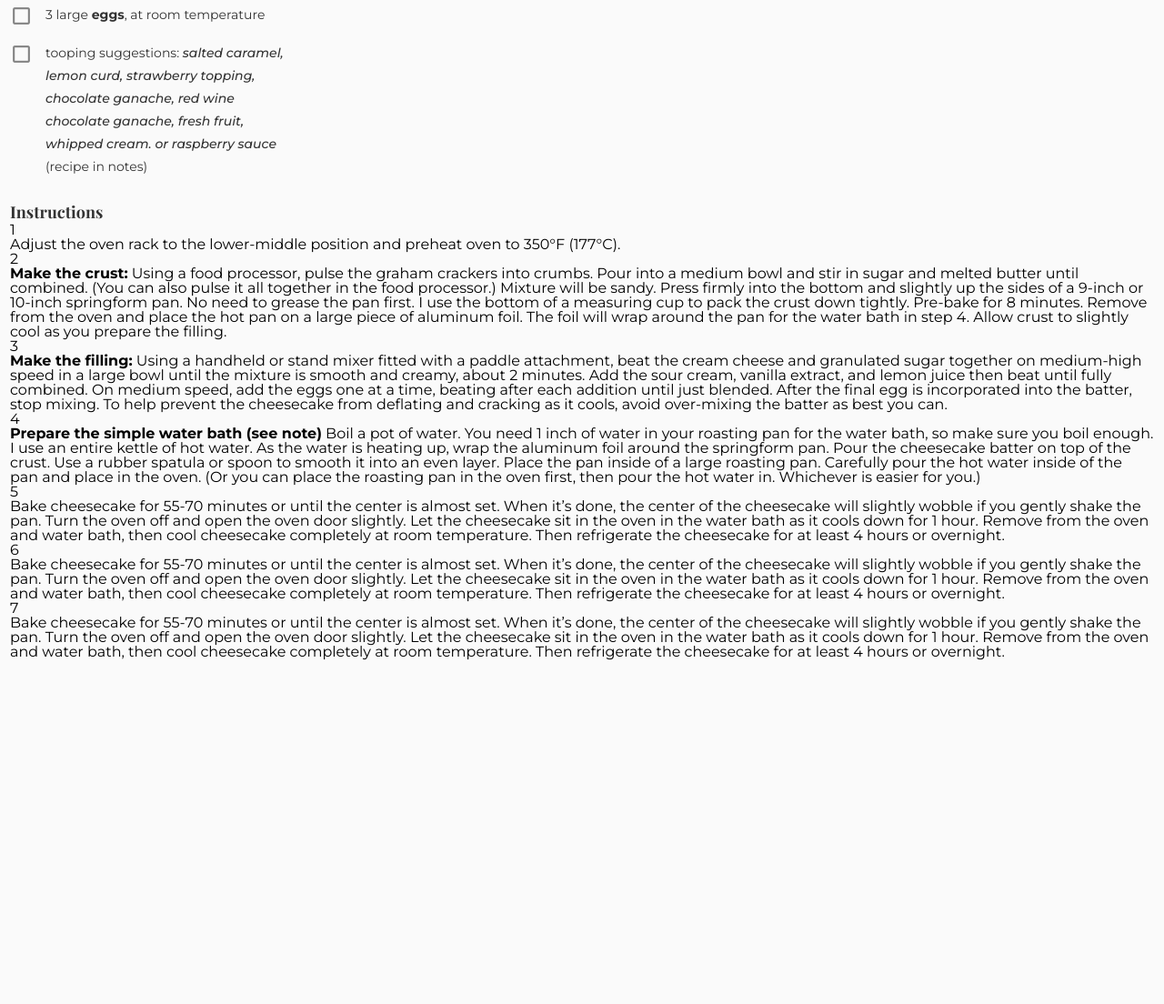
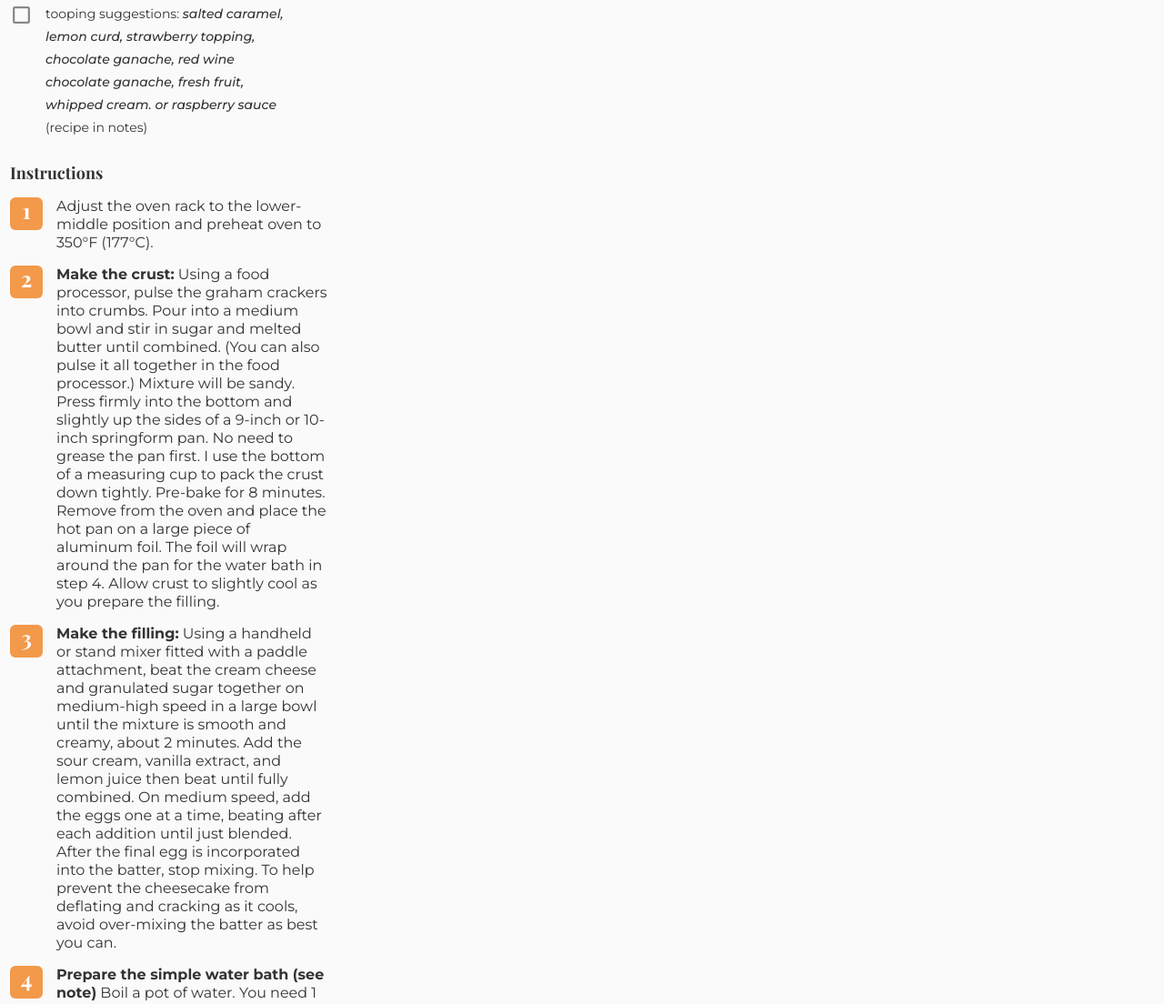
Before and after one commit to lucasmelosilva/classic-cheesecake-recipe, a plain HTML site: page index.html in a window 1280 px wide. Shown: the part 1400-2504 px from the top of the page at 91% size. Before the commit the page ends 2149 px from the top, so only its background shows below. Drawn offline with nearby package versions, Linux system fonts and the light colour scheme; a web font is replaced by a local one.

Commit message:
remane class && add instructions style

```diff
--- a/assets/css/style.css
+++ b/assets/css/style.css
@@ -22,7 +22,7 @@ body {
   line-height: 32px;
 }
 
-.content-text {
+.text-content {
   display: flex;
 }
 
@@ -84,7 +84,6 @@ main {
   width: 320px;
   display: flex;
   margin-top: 12px;
-  /* align-items: center; */
 }
 
 .ingredients--list__item::before {
@@ -107,3 +106,31 @@ strong {
   font-style: italic;
   font-weight: 500;
 }
+
+.recipe--instructions {
+  margin-top: 15px;
+  display: flex;
+}
+
+.recipe--instructions__step {
+  padding-top: 2px;
+  margin-right: 15px;
+  width: 36px;
+  height: 36px;
+  background: #f2994a;
+  text-align: center;
+  display: flex;
+  justify-content: center;
+  border-radius: 6px;
+  font-family: "Playfair Display", serif;
+  font-size: 24px;
+  font-weight: 700;
+  color: #ffffff;
+}
+
+.recipe--instructions__text-content {
+  color: #333333;
+  font-size: 16px;
+  line-height: 20px;
+  width: 300px;
+}
--- a/index.html
+++ b/index.html
@@ -23,7 +23,7 @@
     <h1 class="title">Classic Cheesecake Recipe</h1>
 
 
-    <div class="content-text">
+    <div class="text-content">
       <i class="dots"></i>
       <p>
         Look no further for a creamy and ultra smooth classic cheesecake recipe! Paired with a buttery graham cracker
@@ -121,13 +121,13 @@
 
         <Section>
           <div class="recipe--instructions">
-            <span class="recipe--instructions__step">1</span>
-            <p class="recipe--instructions__content-text">Adjust the oven rack to the lower-middle position and preheat
+            <div class="recipe--instructions__step">1</div>
+            <p class="recipe--instructions__text-content">Adjust the oven rack to the lower-middle position and preheat
               oven to 350°F (177°C).</p>
           </div>
           <div class="recipe--instructions">
-            <span class="recipe--instructions__step">2</span>
-            <p class="recipe--instructions__content-text"><strong>Make the crust:</strong> Using a food processor, pulse
+            <div class="recipe--instructions__step">2</div>
+            <p class="recipe--instructions__text-content"><strong>Make the crust:</strong> Using a food processor, pulse
               the graham crackers into crumbs. Pour into a medium bowl and stir in sugar and melted butter until
               combined. (You can also pulse it all together in the food processor.) Mixture will be sandy. Press firmly
               into the bottom and slightly up the sides of a 9-inch or 10-inch springform pan. No need to grease the pan
@@ -136,8 +136,8 @@
               for the water bath in step 4. Allow crust to slightly cool as you prepare the filling.</p>
           </div>
           <div class="recipe--instructions">
-            <span class="recipe--instructions__step">3</span>
-            <p class="recipe--instructions__content-text"><strong>Make the filling:</strong> Using a handheld or stand
+            <div class="recipe--instructions__step">3</div>
+            <p class="recipe--instructions__text-content"><strong>Make the filling:</strong> Using a handheld or stand
               mixer fitted with a paddle attachment, beat the cream cheese and granulated sugar together on medium-high
               speed in a large bowl until the mixture is smooth and creamy, about 2 minutes. Add the sour cream, vanilla
               extract, and lemon juice then beat until fully combined. On medium speed, add the eggs one at a time,
@@ -146,8 +146,8 @@
               batter as best you can.</p>
           </div>
           <div class="recipe--instructions">
-            <span class="recipe--instructions__step">4</span>
-            <p class="recipe--instructions__content-text"><strong>Prepare the simple water bath (see note)</strong> Boil
+            <div class="recipe--instructions__step">4</div>
+            <p class="recipe--instructions__text-content"><strong>Prepare the simple water bath (see note)</strong> Boil
               a pot of water. You need 1 inch of water in your roasting pan for the water bath, so make sure you boil
               enough. I use an entire kettle of hot water. As the water is heating up, wrap the aluminum foil around the
               springform pan. Pour the cheesecake batter on top of the crust. Use a rubber spatula or spoon to smooth it
@@ -156,24 +156,24 @@
               water in. Whichever is easier for you.)</p>
           </div>
           <div class="recipe--instructions">
-            <span class="recipe--instructions__step">5</span>
-            <p class="recipe--instructions__content-text">Bake cheesecake for 55-70 minutes or until the center is
+            <div class="recipe--instructions__step">5</div>
+            <p class="recipe--instructions__text-content">Bake cheesecake for 55-70 minutes or until the center is
               almost set. When it’s done, the center of the cheesecake will slightly wobble if you gently shake the pan.
               Turn the oven off and open the oven door slightly. Let the cheesecake sit in the oven in the water bath as
               it cools down for 1 hour. Remove from the oven and water bath, then cool cheesecake completely at room
               temperature. Then refrigerate the cheesecake for at least 4 hours or overnight.</p>
           </div>
           <div class="recipe--instructions">
-            <span class="recipe--instructions__step">6</span>
-            <p class="recipe--instructions__content-text">Bake cheesecake for 55-70 minutes or until the center is
-              almost set. When it’s done, the center of the cheesecake will slightly wobble if you gently shake the pan.
+            <div class="recipe--instructions__step">6</div>
+            <p class="recipe--instructions__text-content">Bake cheesecake for 55-70 minutes or until the center is
+              almost set. When it's done, the center of the cheesecake will slightly wobble if you gently shake the pan.
               Turn the oven off and open the oven door slightly. Let the cheesecake sit in the oven in the water bath as
               it cools down for 1 hour. Remove from the oven and water bath, then cool cheesecake completely at room
               temperature. Then refrigerate the cheesecake for at least 4 hours or overnight.</p>
           </div>
           <div class="recipe--instructions">
-            <span class="recipe--instructions__step">7</span>
-            <p class="recipe--instructions__content-text">Bake cheesecake for 55-70 minutes or until the center is
+            <div class="recipe--instructions__step">7</div>
+            <p class="recipe--instructions__text-content">Bake cheesecake for 55-70 minutes or until the center is
               almost set. When it’s done, the center of the cheesecake will slightly wobble if you gently shake the pan.
               Turn the oven off and open the oven door slightly. Let the cheesecake sit in the oven in the water bath as
               it cools down for 1 hour. Remove from the oven and water bath, then cool cheesecake completely at room
```
